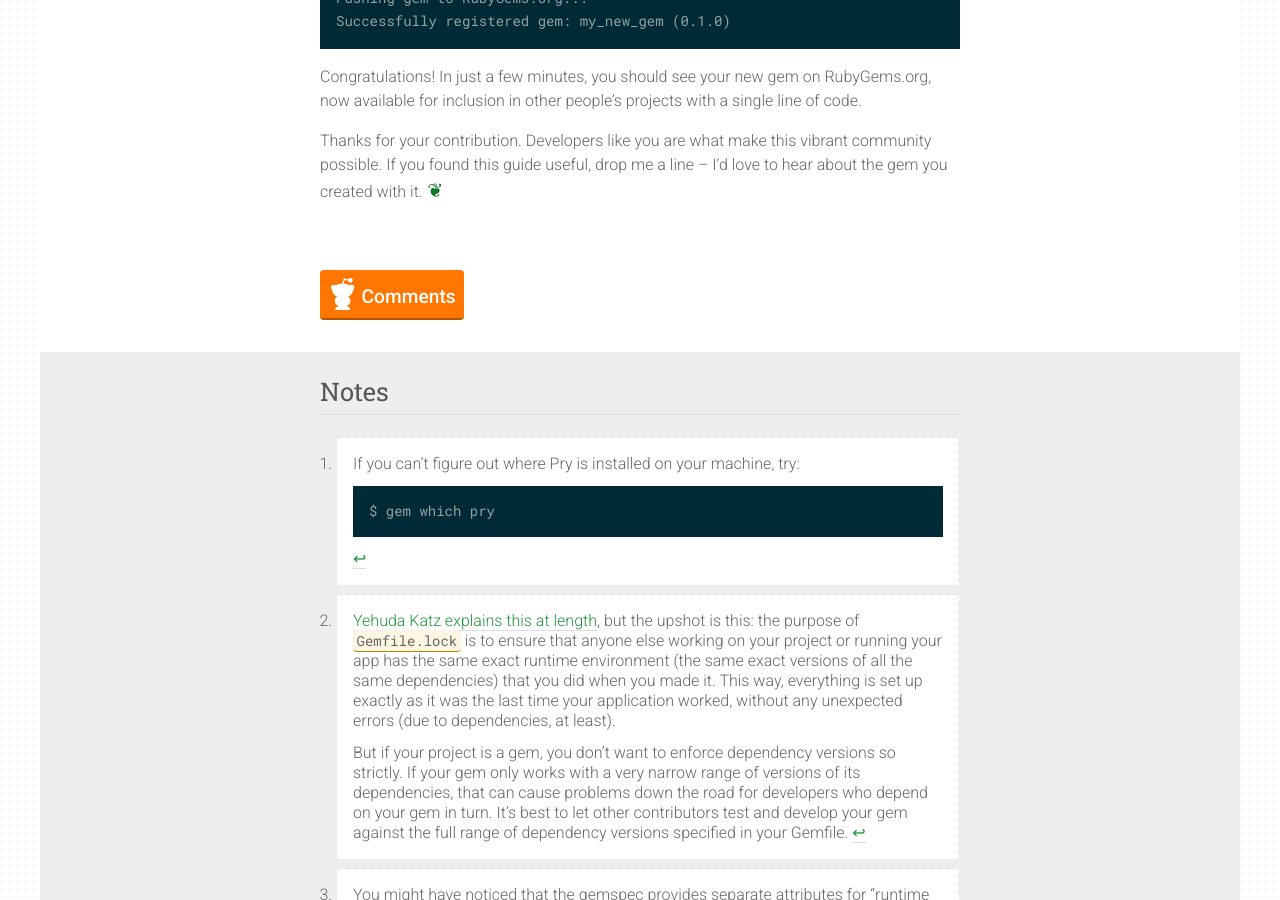
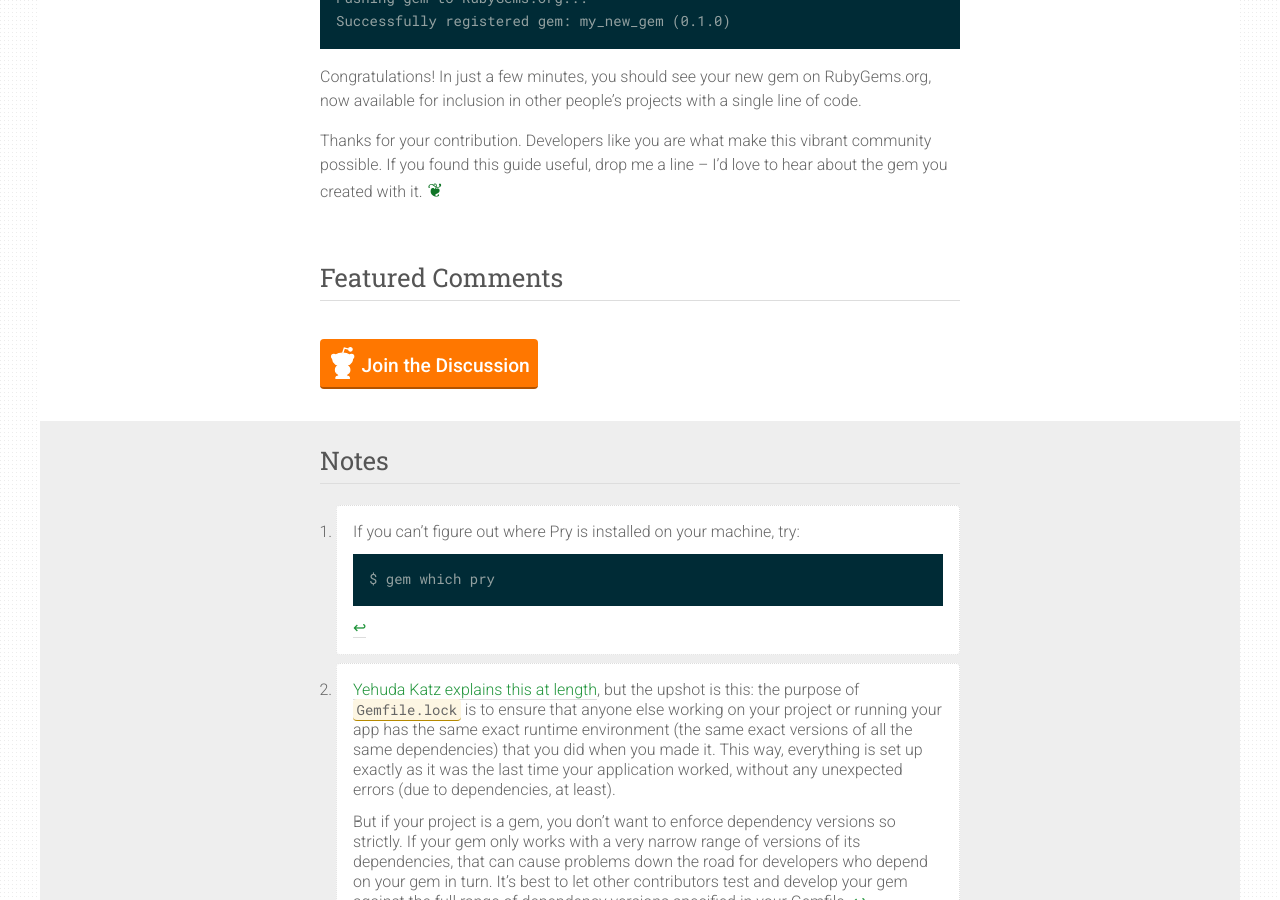
Before and after one commit to rlue/ryanlue.com, a Jekyll site: the page built from _posts/2017-02-18-how-to-publish-a-gem.md, in a window 1280 px wide and 900 px high, scrolled down 7340 px. Built offline with Jekyll 4.4.1, drawn with Linux system fonts in a browser that asks for light colours; a script that is not in the unit is left out; part of the change alters nothing that is shown.

Commit message:
Add featured comment to 'How to Publish a Gem'

```diff
--- a/_posts/2017-02-18-how-to-publish-a-gem.md
+++ b/_posts/2017-02-18-how-to-publish-a-gem.md
@@ -4,6 +4,8 @@ teaser: Find out the best practices, common pitfalls, and how it all fits togeth
 category: guides
 tags: [gems, workflow, foss]
 reddit_post: 'https://www.reddit.com/r/ruby/comments/61jlka/a_beginners_guide_to_publishing_a_gem_because_the/'
+featured_comments:
+  - url: 'https://www.reddit.com/r/ruby/comments/61jlka/a_beginners_guide_to_publishing_a_gem_because_the/dg69k9l/'
 ---
 
 Releasing a gem is easy-peasy:
```
